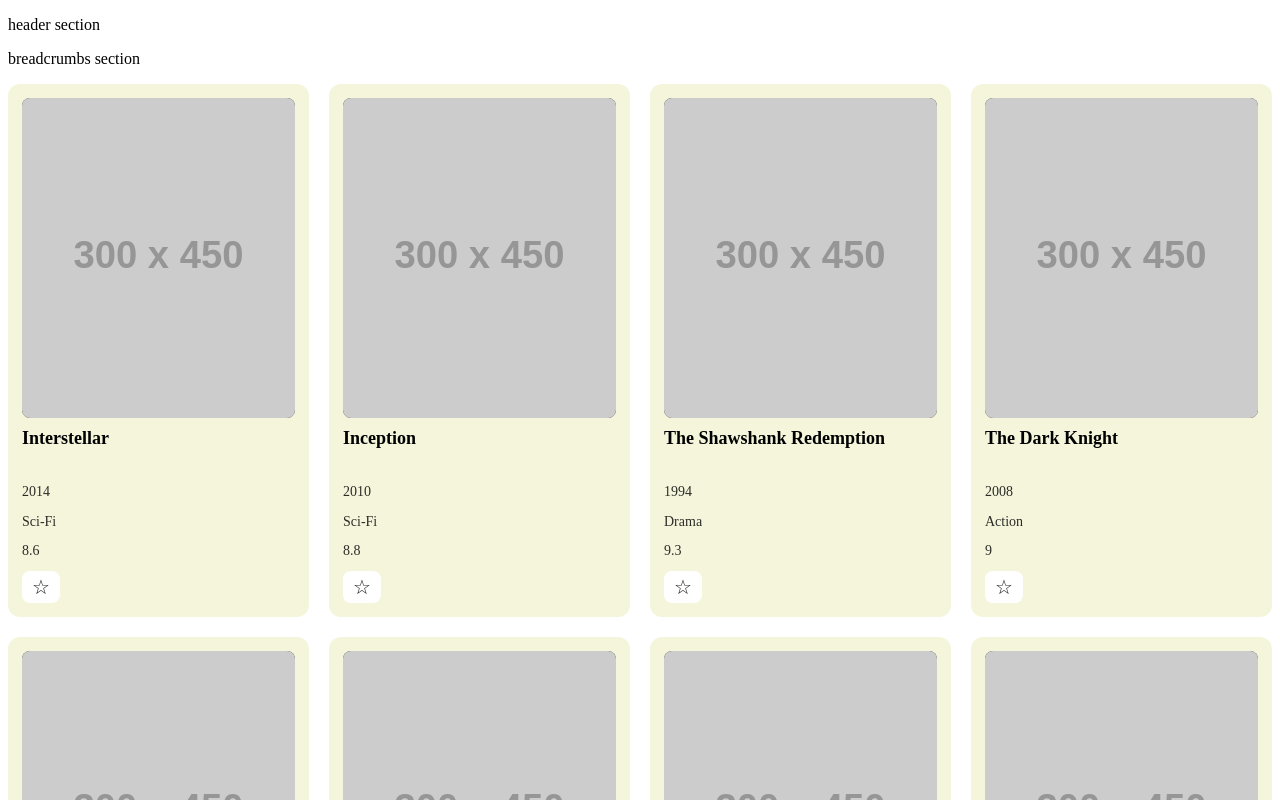
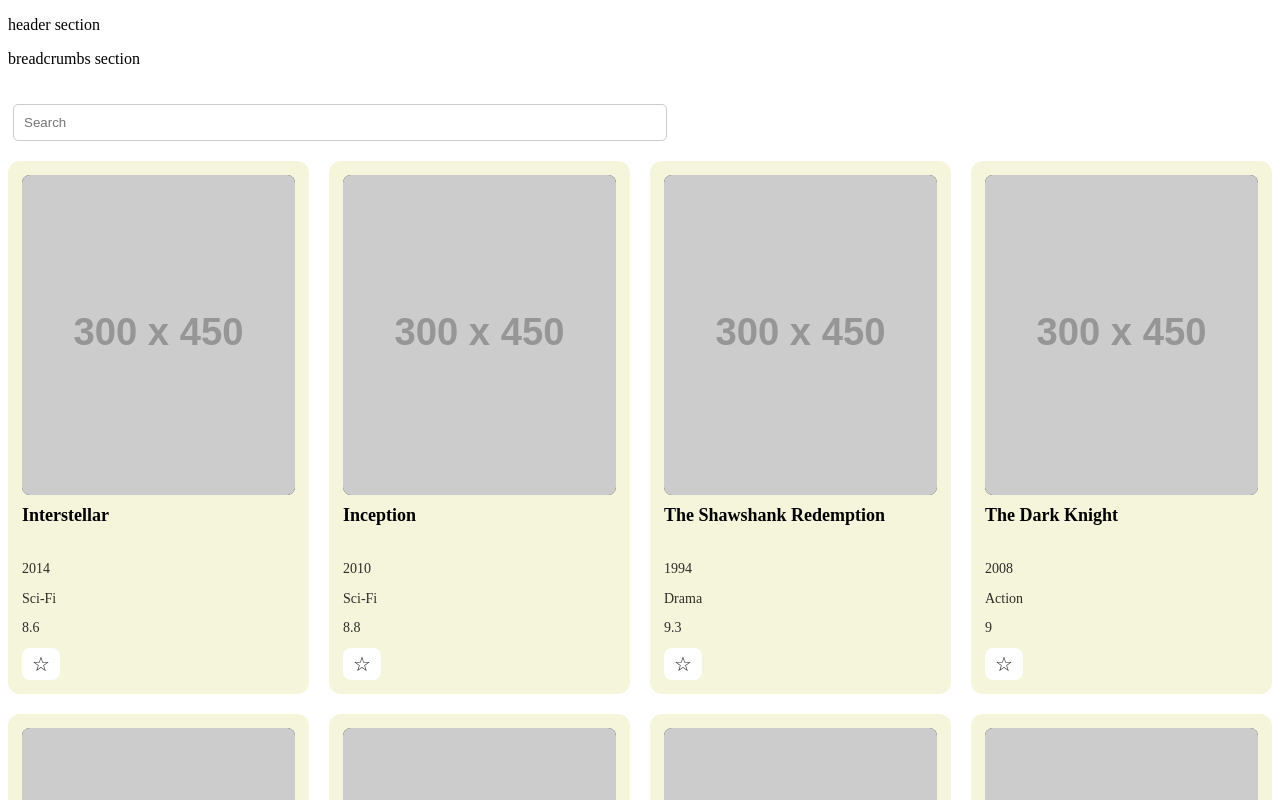
Before and after one commit to prokhorovd/film-collection, an Angular app: page / in a window 1280 px wide. Shown: the top 800 px of the page. Built offline with nearby package versions, Linux system fonts and the light colour scheme.

Commit message:
feat: movies search field

```diff
--- a/src/app/pages/home-page/home-page.css
+++ b/src/app/pages/home-page/home-page.css
@@ -31,3 +31,11 @@
     grid-template-columns: 1fr;
   }
 }
+
+.films-search {
+  width: 50%;
+  padding: 10px;
+  border: 1px solid #ccc;
+  border-radius: 5px;
+  margin: 20px 5px;
+}
--- a/src/app/pages/home-page/home-page.html
+++ b/src/app/pages/home-page/home-page.html
@@ -1,7 +1,19 @@
+<input
+  class="films-search"
+  type="text"
+  placeholder="Search"
+  [value]="searchQuery()"
+  (input)="onSearchChange($event)"
+/>
 <ul class="films-grid">
-  @for (film of films(); track film.id) {
+  @for (film of filteredFilms(); track film.id) {
     <li>
       <app-film-card [film]="film" (favoriteToggle)="toggleFavorite($event)" />
     </li>
   }
+  @if (filteredFilms().length === 0) {
+    <li>
+      <p>Nothing found</p>
+    </li>
+  }
 </ul>
--- a/src/app/pages/home-page/home-page.ts
+++ b/src/app/pages/home-page/home-page.ts
@@ -1,4 +1,4 @@
-import { Component, inject } from '@angular/core';
+import { Component, computed, inject, signal } from '@angular/core';
 import { FilmCard } from '../../features/films/components/film-card/film-card';
 import { FilmService } from '../../features/films/film.service';
 
@@ -16,4 +16,18 @@
   toggleFavorite(id: number): void {
     this.filmService.toggleFavorite(id);
   }
+
+  searchQuery = signal('');
+
+  readonly filteredFilms = computed(() => {
+    const query = this.searchQuery().trim().toLowerCase();
+
+    return this.films().filter((film) => film.title.toLowerCase().includes(query));
+  });
+
+  onSearchChange(event: Event): void {
+    const input = event.target as HTMLInputElement;
+
+    this.searchQuery.set(input.value);
+  }
 }
```
